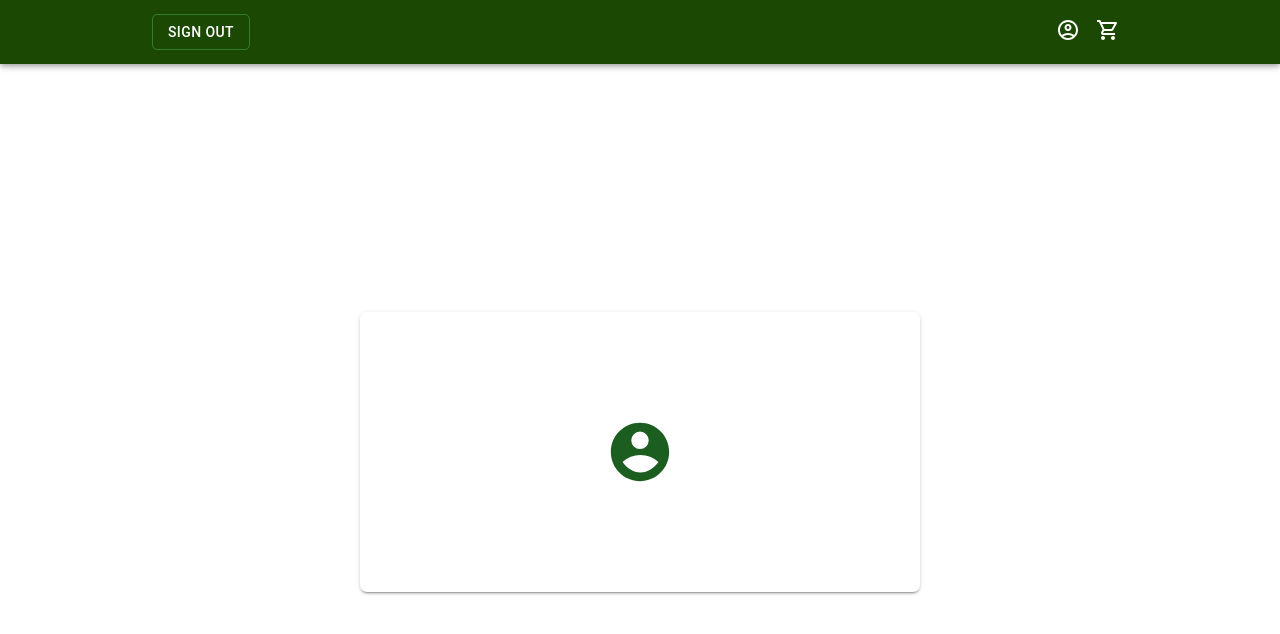
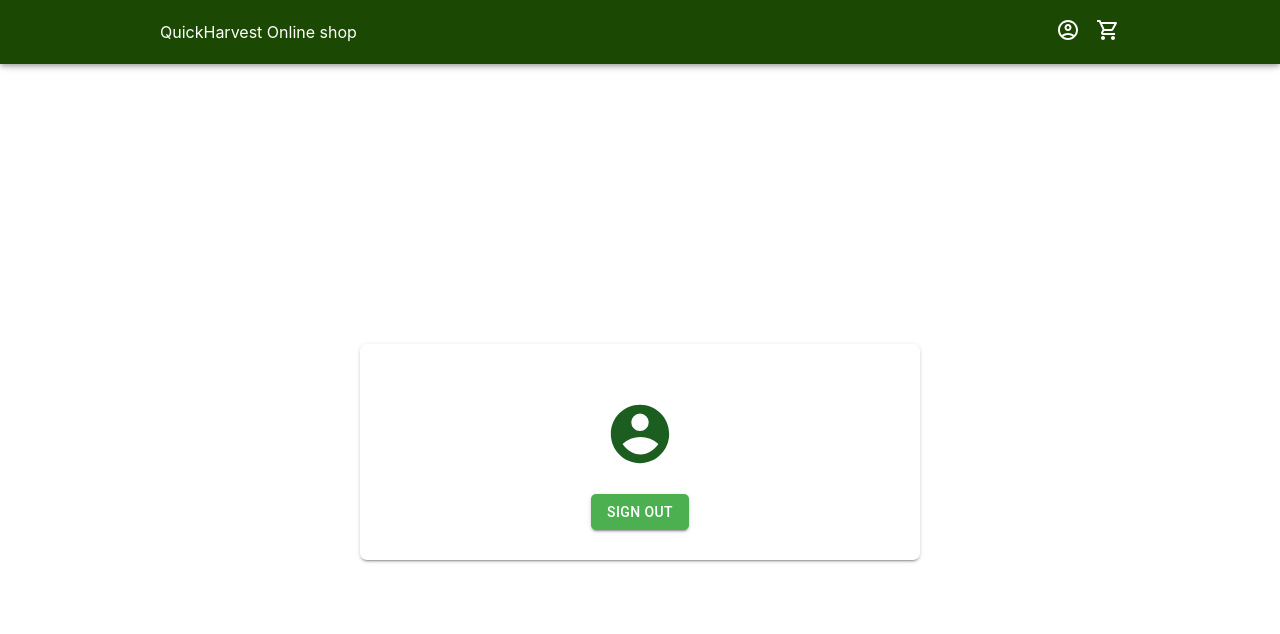
Before and after one commit to SimonaZlatohlavkova/asos, a React (Create React App) app in the folder asos-fe/: page /profile in a window 1280 px wide. Shown: the top 634 px of the page. Built offline with nearby package versions, Linux system fonts and the light colour scheme; no server answers.

Commit message:
[SWZ: product page]

```diff
--- a/asos-fe/src/navbar/navbar.js
+++ b/asos-fe/src/navbar/navbar.js
@@ -33,10 +33,7 @@ const Navbar = () => {
         setDrawerOpen(open);
     };
 
-    const handleSignOut = () => {
-        removeCookie('auth');
-        navigate('/signin');
-    };
+
 
 
     const drawerContent = (
@@ -84,13 +81,10 @@ const Navbar = () => {
                         </>
                     )}
                     {!getCookie('auth') && (<>
-                            <Button
-                                variant="outlined"
-                                style={{color: 'white'}}
-                                onClick={handleSignOut}
-                            >
-                                Sign Out
-                            </Button>
+                            <Link component={RouterLink}  to="/products/search" color="inherit" underline="none"
+                                  sx={{p: 1}}>
+                                QuickHarvest Online shop
+                            </Link>
                             <Box flexGrow={1} />
                             <Link component={RouterLink}  to="/profile" color="inherit" underline="none"
                                   sx={{p: 1}}>
--- a/asos-fe/src/products/poduts-page.js
+++ b/asos-fe/src/products/poduts-page.js
@@ -37,7 +37,7 @@ const dummyProducts = [{
     originalPrice: 1.19,
     currency: "€",
     salePrice: null
-},{
+}, {
     id: 4,
     name: "Yogurt Jogobela",
     url: "https://lunys.sk/wp-content/uploads/2023/03/640015ea09c28.jpg",
@@ -45,7 +45,7 @@ const dummyProducts = [{
     originalPrice: 0.76,
     currency: "€",
     salePrice: null
-},{
+}, {
     id: 5,
     name: "Yogurt Pribinacik",
     url: "https://images-polarfood-cdn.rshop.sk/lg/products/796d9ec06da7d5b306b997531753f733.jpg",
@@ -53,6 +53,22 @@ const dummyProducts = [{
     originalPrice: 0.89,
     currency: "€",
     salePrice: 0.50
+}, {
+    id: 6,
+    name: "Yogurt Greek",
+    url: "https://cdn.mafrservices.com/sys-master-root/ha9/h4a/16000929464350/1590713_main.jpg?im=Resize=1700",
+    description: "100% milk",
+    originalPrice: 0.80,
+    currency: "€",
+    salePrice: null
+}, {
+    id: 7,
+    name: "Yogurt Parmalat",
+    url: "https://encrypted-tbn0.gstatic.com/images?q=tbn:ANd9GcTioE4Tg7CS6POKbpDQ3yebxDo2dyPPX7gowA&s",
+    description: "60% milk, 5% sugar, 20% raspberry jam, 15% strawberry jam",
+    originalPrice: 0.95,
+    currency: "€",
+    salePrice: 0.65
 }]
 
 export const ProductsPage = () => {
@@ -71,13 +87,20 @@ export const ProductsPage = () => {
 
     return (
 
-        <Box sx={{paddingLeft: '10vw', paddingRight: '10vw', marginTop: '100px', marginLeft: '2%', marginRight: '2%', paddingBottom:"1rem"}}>
+        <Box sx={{
+            paddingLeft: '10vw',
+            paddingRight: '10vw',
+            marginTop: '100px',
+            marginLeft: '2%',
+            marginRight: '2%',
+            paddingBottom: "1rem"
+        }}>
             <form onSubmit={formik.handleSubmit}>
                 <Grid
                     container
                     spacing={2}
                 >
-                    <Grid item xs={12} md={2} lg={2} >
+                    <Grid item xs={12} md={2} lg={2}>
                         <img src={logo} alt="Logo" style={{height: "7vh"}}/>
                     </Grid>
                     <Grid item xs={12} md={10} lg={10}>
@@ -115,12 +138,12 @@ export const ProductsPage = () => {
                 </Grid>
             </form>
             <Grid
-                style={{marginTop:'2rem'}}
+                style={{marginTop: '2rem'}}
                 container
                 spacing={2}
             >
                 {dummyProducts.length > 0 && dummyProducts.map((prod) => {
-                    return <Grid item xs={12} md={6} lg={3}>
+                    return <Grid item xs={12} md={4} lg={3}>
                         <ProductCard key={prod.id} product={prod}></ProductCard>
                     </Grid>
                 })}
--- a/asos-fe/src/profile/profile.js
+++ b/asos-fe/src/profile/profile.js
@@ -5,8 +5,15 @@ import React from "react";
 import AccountCircleOutlinedIcon from "@mui/icons-material/AccountCircleOutlined";
 
 import accountLogo from "../account-circle-svgrepo-com (1).svg";
+import {removeCookie} from "../App";
+import {useNavigate} from "react-router-dom";
 
 export const Profile = () => {
+    const navigate = useNavigate();
+    const handleSignOut = () => {
+        removeCookie('auth');
+        navigate('/signin');
+    };
     return (<>
         <Box sx={{paddingLeft: '10vw', paddingRight: '10vw', marginTop: '100px', marginLeft: '2%', marginRight: '2%'}}>
             <Grid
@@ -21,14 +28,22 @@ export const Profile = () => {
                         <Box
                             sx={{
                                 display: 'flex',
+                                flexDirection:'column',
                                 justifyContent: 'center', // Centers horizontally
                                 alignItems: 'center', // Centers vertically
                                 height: '100%', // Ensure the Box takes the full height of the Paper
                             }}
                         >
 
-                            <img src={accountLogo} alt="Logo" style={{height: 70, paddingTop:'15%',paddingBottom:'15%', }}/>
+                            <img src={accountLogo} alt="Logo" style={{height: 70, paddingTop:'5%',paddingBottom:'5%', }}/>
 
+                            <Button
+                                variant="contained"
+
+                                onClick={handleSignOut}
+                            >
+                                Sign Out
+                            </Button>
                         </Box>
 
                     </Paper>
```
